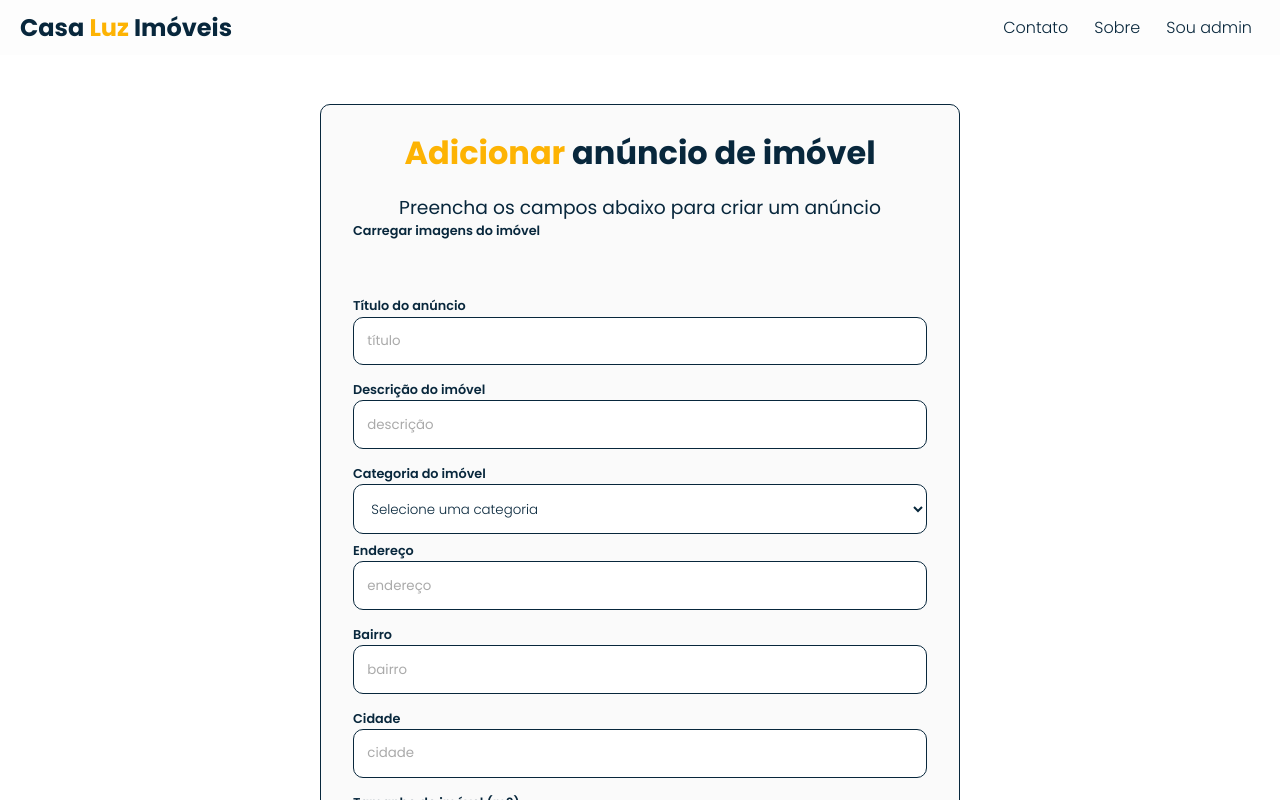
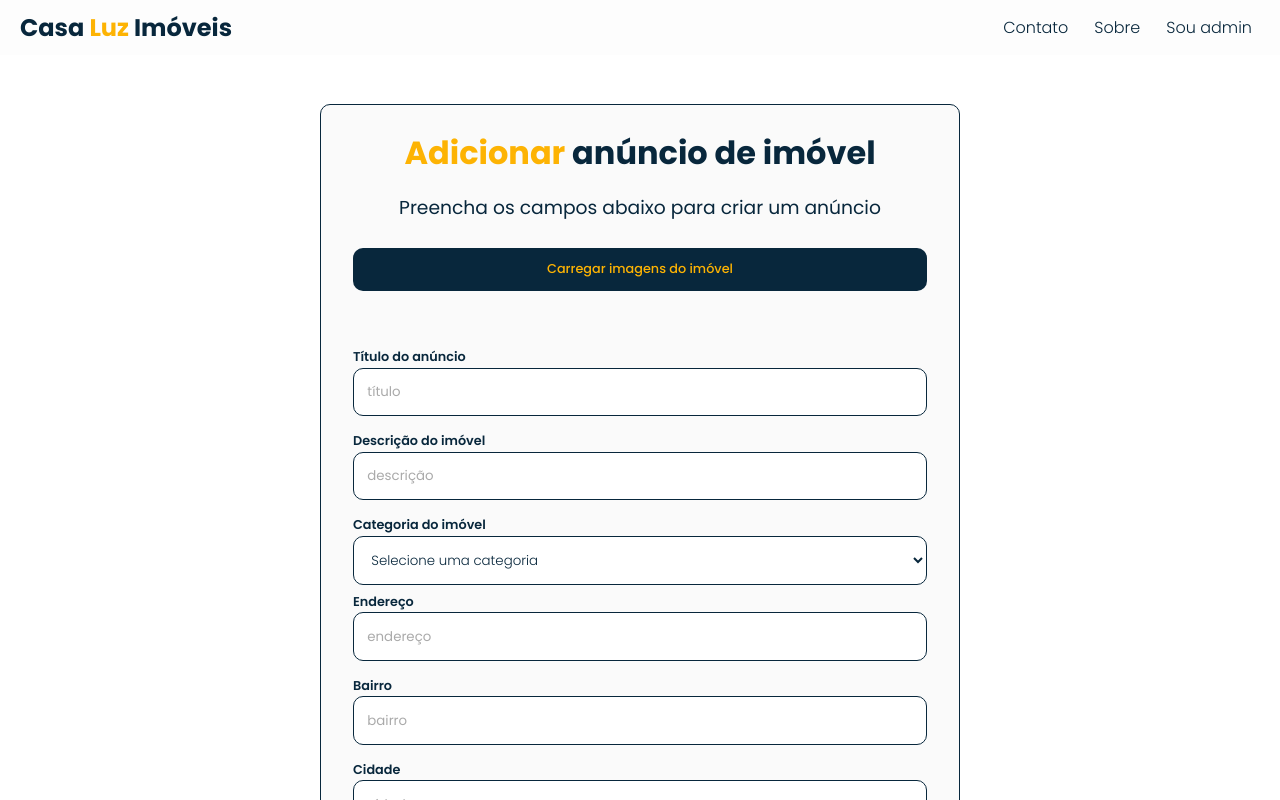
Before and after one commit to GuiLigeskee/CasaLuz, a React (Vite) app in the folder frontend/: page /createAds in a window 1280 px wide. Shown: the top 800 px of the page. Built offline with nearby package versions, Linux system fonts and the light colour scheme.

Commit message:
atualizações dia 27/03/24
--Algumas coisas adicionadas;
--A FAZER: Resolver problema com o useSelector(), na pagina addDepoiment

```diff
--- a/frontend/src/Pages/AddDepoiment/AddDepoiment.jsx
+++ b/frontend/src/Pages/AddDepoiment/AddDepoiment.jsx
@@ -11,6 +11,8 @@ import { useState } from "react";
 import { publishDepoiment } from "../../Slice/depoimentSlice";
 
 const AddDepoiment = () => {
+  const { loading, error, message } = useSelector((state) => state.depoiments);
+
   const dispatch = useDispatch();
 
   const [title, setTitle] = useState("");
@@ -90,7 +92,10 @@ const AddDepoiment = () => {
           <textarea placeholder="Escreva o depoimento" rows={4}></textarea>
         </label>
 
-        <input type="submit" value="Salvar" />
+        {!loading && <input type="submit" value="Adicionar depoimento" />}
+        {loading && <input type="submit" disabled value="Aguarde..." />}
+        {error && <Message msg={error} type="error" />}
+        {message && <Message msg={message} type="success" />}
       </form>
     </div>
   );
--- a/frontend/src/Slice/depoimentSlice.jsx
+++ b/frontend/src/Slice/depoimentSlice.jsx
@@ -10,9 +10,9 @@ const initialState = {
   message: null,
 };
 
-// Publish an user's ads
+// Publish an user's depoiment
 export const publishDepoiment = createAsyncThunk(
-  "ads/publish",
+  "depoiment/publish",
   async (depoiment, thunkAPI) => {
     const token = thunkAPI.getState().auth.admin.token;
 
@@ -28,14 +28,14 @@ export const publishDepoiment = createAsyncThunk(
   }
 );
 
-// Get all photos
+// Get all depoiments
 export const getDepoiments = createAsyncThunk("depoiment/getall", async () => {
   const data = await depoimentService.getDepoiments();
 
   return data;
 });
 
-// Get ads details
+// Get depoiment details
 export const getDepoimentDetails = createAsyncThunk(
   "depoiment/get",
   async (id) => {
--- a/frontend/src/index.css
+++ b/frontend/src/index.css
@@ -88,3 +88,28 @@ input[type="submit"]:hover {
 .hide {
   display: none;
 }
+
+#buttonFile {
+  margin-top: 2em;
+  background-color: #08273c;
+  color: #fdb303;
+  padding: 1em;
+  border-radius: 10px;
+  text-align: center;
+  font-weight: 500;
+}
+
+#buttonFile:hover {
+  cursor: pointer;
+}
+
+textarea {
+  background-color: #fff;
+  color: #08273c;
+  border-radius: 10px;
+  padding: 1em;
+  outline: none;
+  margin-bottom: 0.6em;
+  border: 1px solid #08273c;
+  font-family: "poppins";
+}
```
